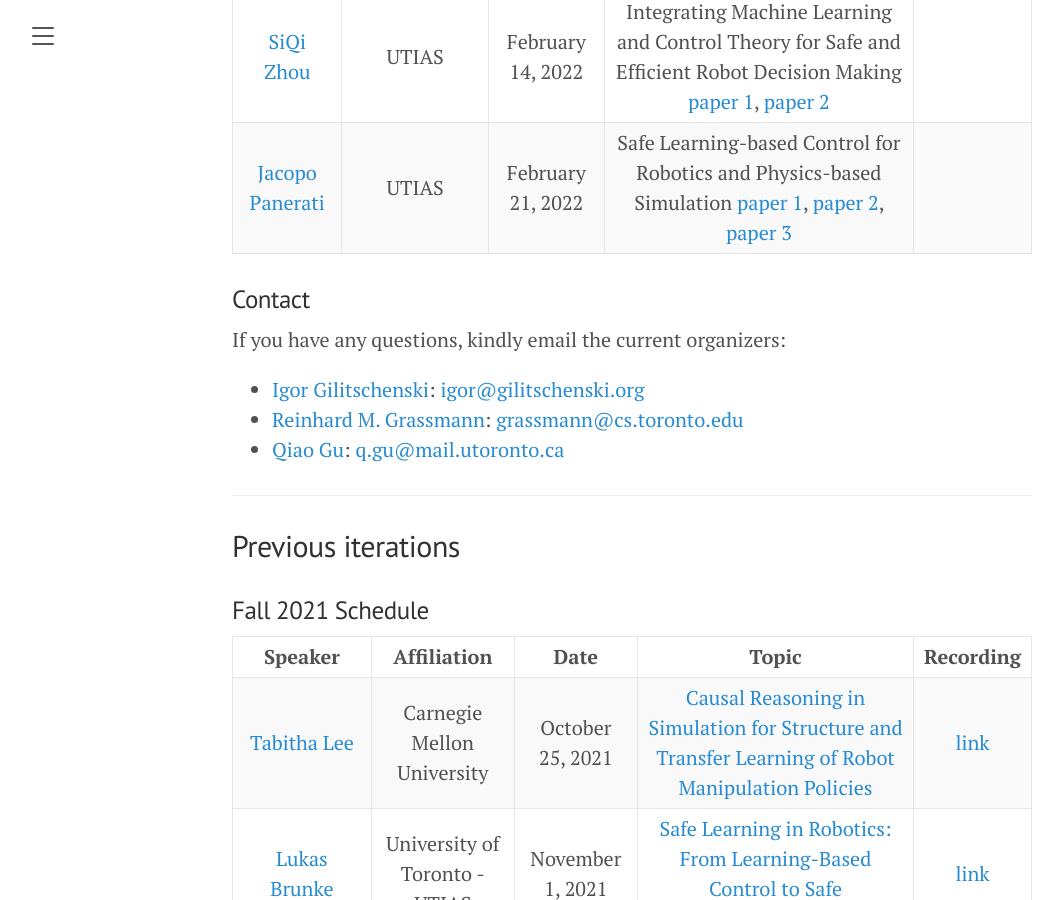
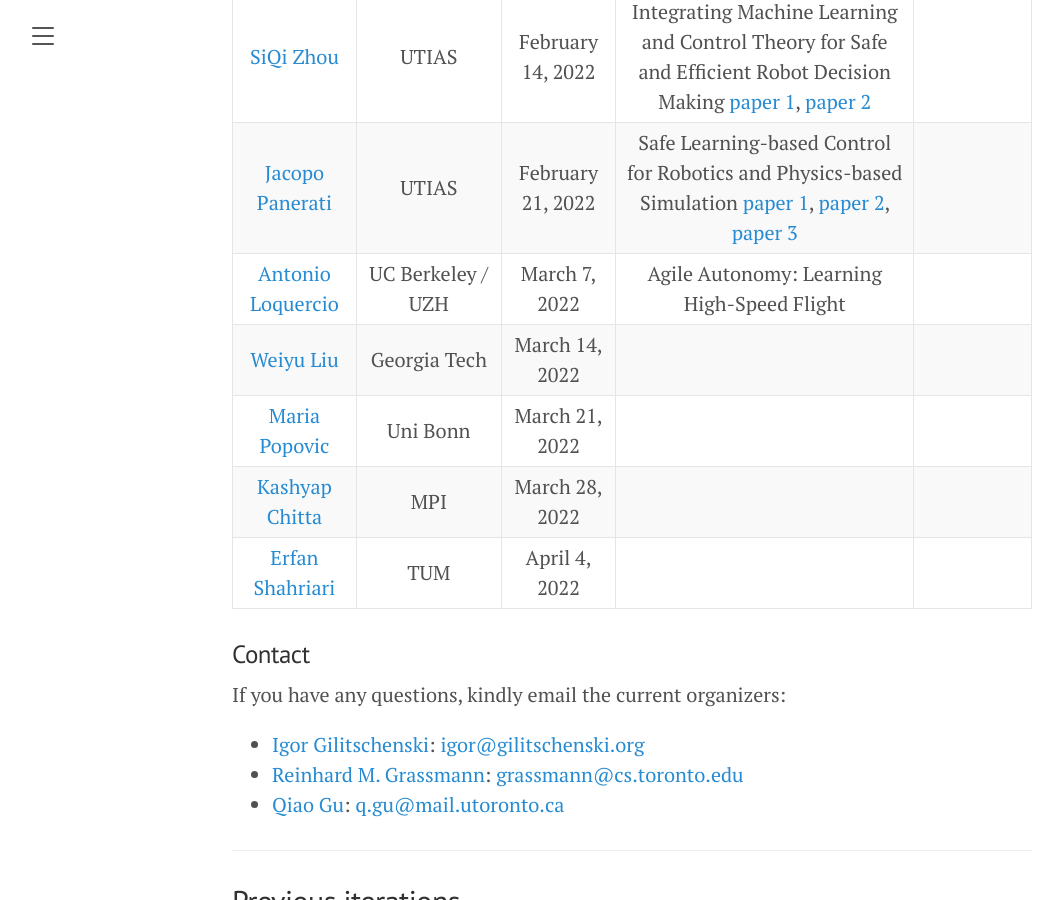
Before and after one commit to uoft-cs-robotics/toronto-air, a Jekyll site: the page built from index.md, in a window 1280 px wide and 900 px high, scrolled down 1238 px. Shown: the whole window, without its empty margins (8-1071 px from the left). Built offline with Jekyll 4.4.1, drawn with Linux system fonts in a browser that asks for light colours; comment, search, counter and statistics services are not loaded.

Commit message:
Added the next few speaker
Antonio Loquercio, Weiyu Liu, Maria Popovic, Kashyap Chitta, and Erfan Shahriari

```diff
--- a/index.md
+++ b/index.md
@@ -51,6 +51,11 @@ Past talks are also available on our [YouTube Channel](https://www.youtube.com/c
 |[Mojtaba Sharifi](https://sites.google.com/ualberta.ca/mojtabasharifi/)| California State University | January 31, 2022| [Autonomous Locomotion Planning for Personalized Control of Lower-limb Exoskeletons](https://ieeexplore.ieee.org/abstract/document/9520273)| [link](https://youtu.be/L0YIDZHOZc0) |
 |[SiQi Zhou](http://siqizhou.com/)| UTIAS | February 14, 2022| Integrating Machine Learning and Control Theory for Safe and Efficient Robot Decision Making [paper 1](https://journals.sagepub.com/doi/abs/10.1177/0278364920953902), [paper 2](https://ieeexplore.ieee.org/abstract/document/9632405) |  |
 |[Jacopo Panerati](https://jacopopanerati.github.io/)| UTIAS | February 21, 2022| Safe Learning-based Control for Robotics and Physics-based Simulation [paper 1](https://arxiv.org/abs/2109.06325), [paper 2](https://arxiv.org/abs/2108.06266), [paper 3](https://arxiv.org/abs/2103.02142) |  |
+|[Antonio Loquercio](https://antonilo.github.io/) | UC Berkeley / UZH | March 7, 2022 | Agile Autonomy: Learning High-Speed Flight | |
+|[Weiyu Liu](http://weiyuliu.com/) | Georgia Tech | March 14, 2022 | | |
+|[Maria Popovic](https://mpopovic.io/) | Uni Bonn | March 21, 2022 | | |
+|[Kashyap Chitta](https://kashyap7x.github.io/) | MPI | March 28, 2022 | | |
+|[Erfan Shahriari](https://www.mirmi.tum.de/rsi/team/rsi-mitarbeiter/shahriari-erfan/) | TUM | April 4, 2022 | | |
 
 
 
```
